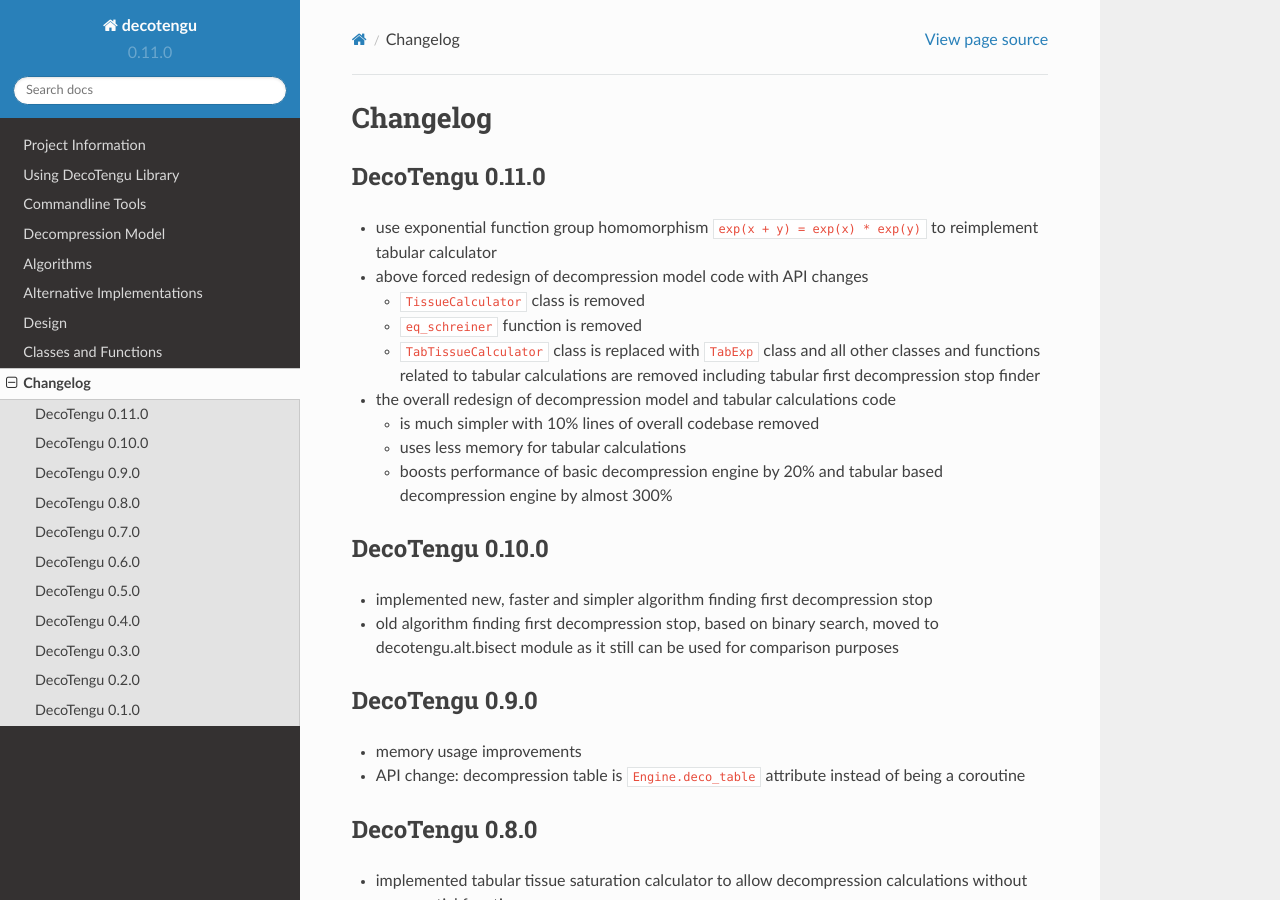
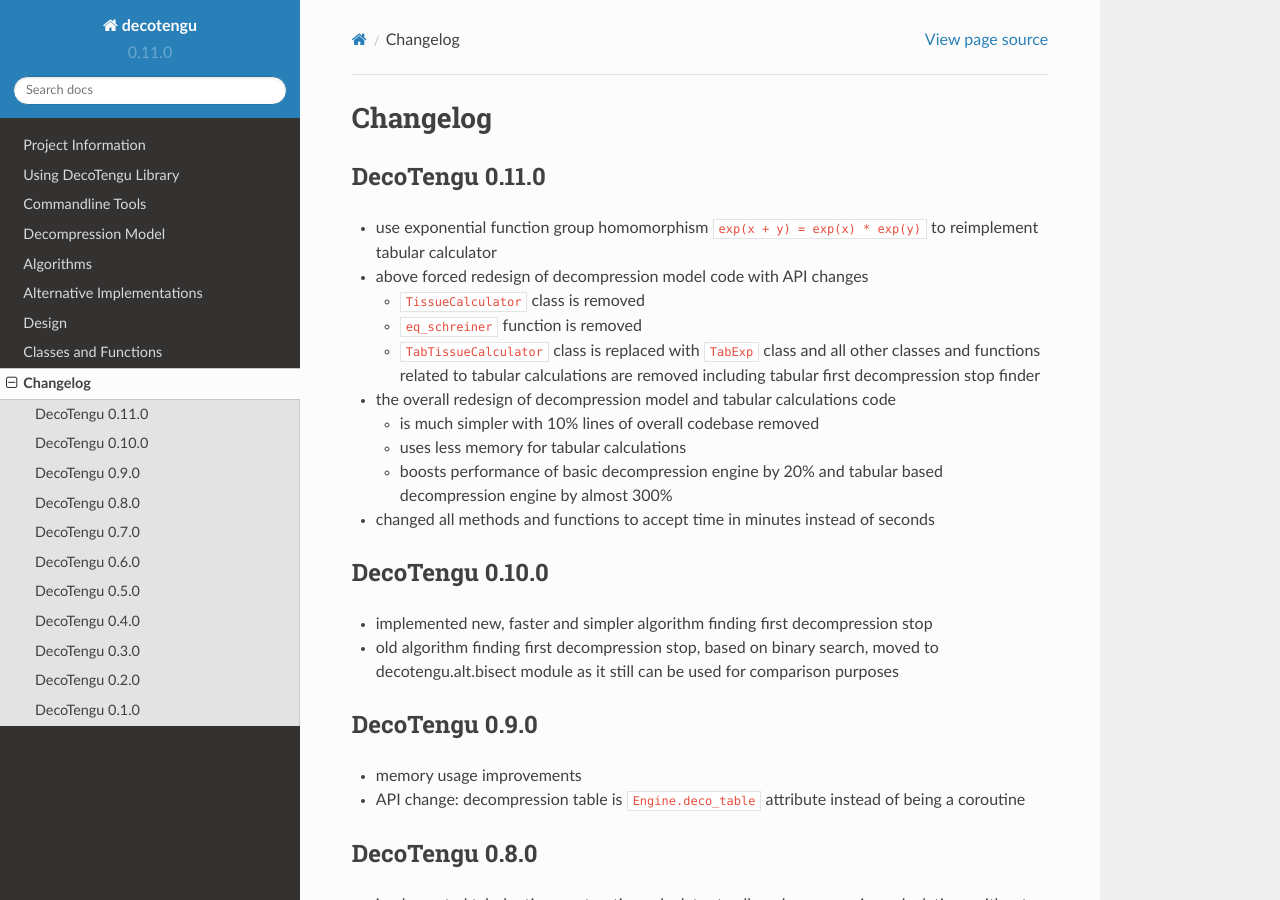
Before and after one commit to gully/decotengu, a Sphinx documentation site: the page built from doc/changelog.rst, in a window 1280 px wide and 900 px high. Built offline with Sphinx 7.4.7 and the Read the Docs theme 2.0.0, drawn with Linux system fonts in a browser that asks for light colours.

Commit message:
- updated ver. 0.11.0 changelog

```diff
--- a/doc/changelog.rst
+++ b/doc/changelog.rst
@@ -18,6 +18,9 @@ DecoTengu 0.11.0
   - uses less memory for tabular calculations
   - boosts performance of basic decompression engine by 20% and tabular
     based decompression engine by almost 300%
+
+- changed all methods and functions to accept time in minutes instead of
+  seconds
 
 DecoTengu 0.10.0
 ----------------
```
